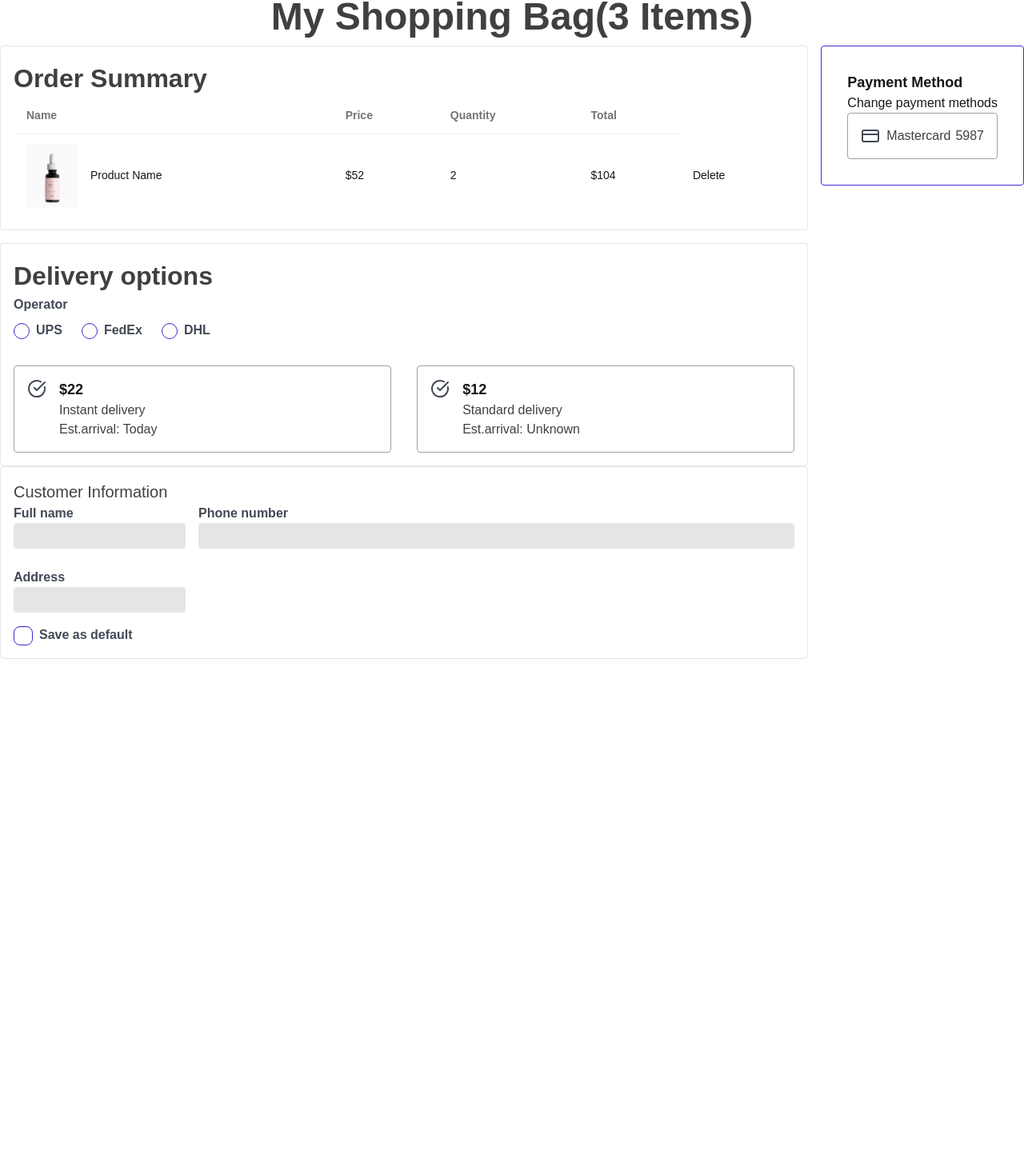
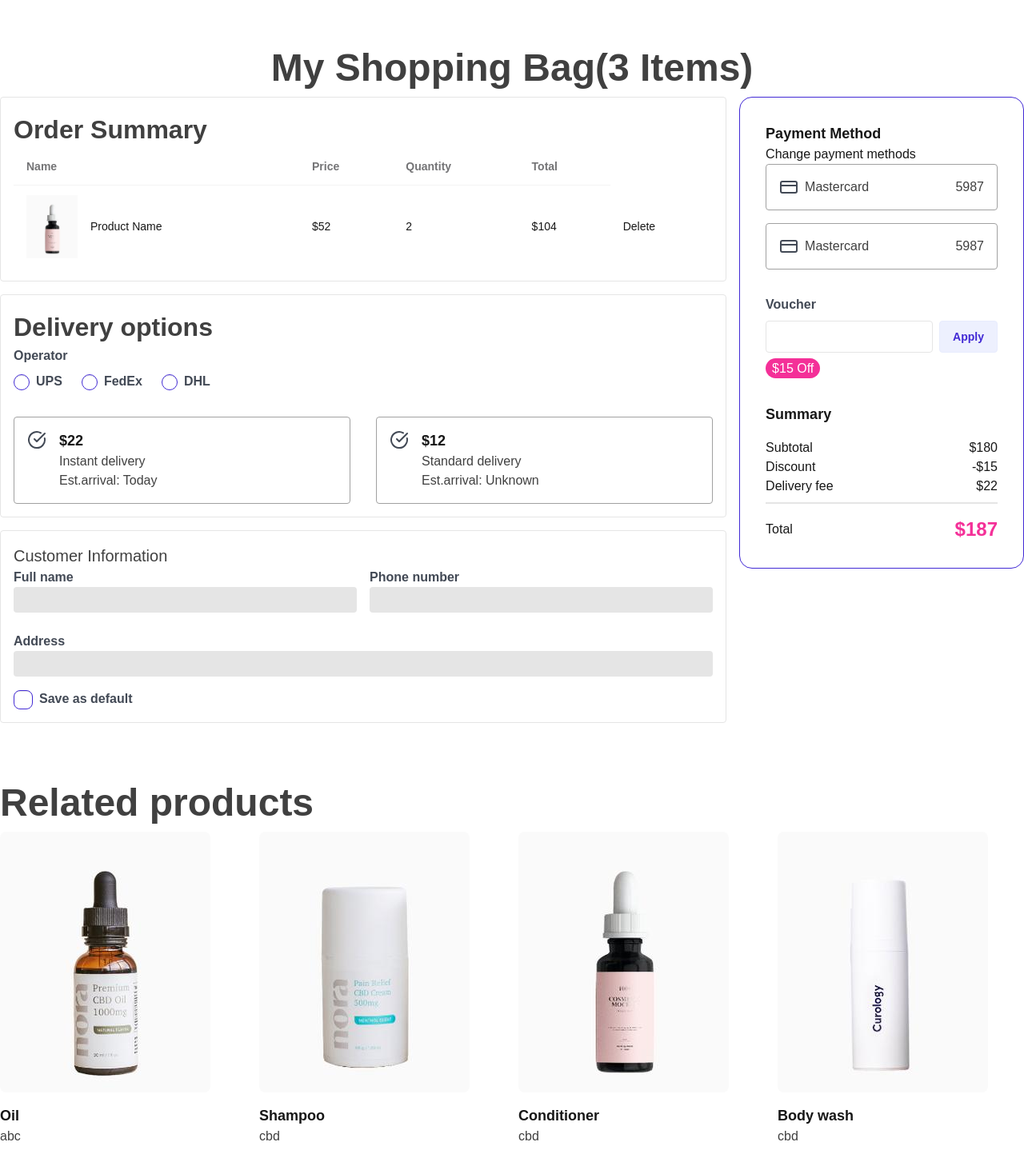
Before and after one commit to ahmedbrsh1/health-products-store, a Next.js app: page /cart in a window 1280 px wide. Shown: the part 72-1525 px from the top of the page at 80% size. Before the commit the page ends 896 px from the top, so only its background shows below. Built offline with nearby package versions, Linux system fonts and the light colour scheme.

Commit message:
Finished Structure

```diff
--- a/src/app/cart/page.tsx
+++ b/src/app/cart/page.tsx
@@ -1,15 +1,58 @@
 import Image from "next/image";
-import Product3 from "../../../public/Product3.jpg";
 import { CheckCircle, CreditCard } from "lucide-react";
 import Link from "next/link";
+import Products from "../components/Products";
+import Product from "../models/product";
 
+import Product1 from "../../../public/Product1.jpg";
+import Product2 from "../../../public/Product2.jpg";
+import Product3 from "../../../public/Product3.jpg";
+import Product4 from "../../../public/Product4.jpg";
+
+const products: Product[] = [
+  {
+    id: 1,
+    title: "Oil",
+    description: "abc",
+    category: "bestseller",
+    image: Product1,
+    price: 12,
+  },
+  {
+    id: 2,
+    title: "Shampoo",
+    description: "cbd",
+    category: "bestseller",
+    image: Product2,
+    price: 15,
+    discountedPrice: 12,
+  },
+  {
+    id: 3,
+    title: "Conditioner",
+    description: "cbd",
+    category: "bestseller",
+    image: Product3,
+    price: 15,
+    discountedPrice: 12,
+  },
+  {
+    id: 4,
+    title: "Body wash",
+    description: "cbd",
+    category: "bestseller",
+    image: Product4,
+    price: 15,
+    discountedPrice: 12,
+  },
+];
 const CartPage: React.FC = () => {
   return (
     <>
-      <div className="container mx-auto">
+      <div className="container mx-auto mt-16">
         <h2 className="text-center">My Shopping Bag(3 Items)</h2>
-        {/* I stopped Here */}
-        <div className="grid md:grid-cols-[1fr_auto] gap-4">
+
+        <div className="grid md:grid-cols-[1fr_auto] gap-4 mb-16">
           <div>
             <section className="p-4 border border-neutral-200 rounded mb-4">
               <h3>Order Summary</h3>
@@ -41,7 +84,7 @@ const CartPage: React.FC = () => {
               </table>
             </section>
 
-            <section className="p-4 border border-neutral-200 rounded">
+            <section className="p-4 border border-neutral-200 rounded mb-4">
               <h3>Delivery options</h3>
               <div>
                 <label className="mb-2 block">Operator</label>
@@ -95,10 +138,14 @@ const CartPage: React.FC = () => {
             </section>
             <section className="p-4 border border-neutral-200 rounded">
               <h4>Customer Information</h4>
-              <div className="grid md:grid-cols-[auto_1fr] gap-x-4 gap-y-6 mb-4">
+              <div className="grid md:grid-cols-2 gap-x-4 gap-y-6 mb-4">
                 <CustomerInput name="fullname" label="Full name" />
                 <CustomerInput name="phonenumber" label="Phone number" />
-                <CustomerInput name="address" label="Address" />
+                <CustomerInput
+                  className="md:col-span-2"
+                  name="address"
+                  label="Address"
+                />
               </div>
               <input
                 type="checkbox"
@@ -108,16 +155,58 @@ const CartPage: React.FC = () => {
               <label htmlFor="default">Save as default</label>
             </section>
           </div>
-          <div className="border border-primary rounded h-fit p-8">
+          <div className="border border-primary rounded-2xl h-fit p-8">
             <h5>Payment Method</h5>
             <Link href={""}>Change payment methods</Link>
-            <ul>
+            <ul className="mb-8">
               <li>
                 <PaymentMethod id="1" type="Mastercard" last4="5987" />
+                <PaymentMethod id="2" type="Mastercard" last4="5987" />
               </li>
             </ul>
+            <label className="mb-2 block" htmlFor="voucher">
+              Voucher
+            </label>
+            <div className="flex gap-2 mb-2">
+              <input
+                className="border border-neutral-200 rounded"
+                type="text"
+                id="voucher"
+                name="voucher"
+              />
+              <button className="btn btn-primary btn-soft">Apply</button>
+            </div>
+            <span className="bg-secondary rounded-full px-2 py-1 text-white ">
+              $15 Off
+            </span>
+            <section className="mt-8">
+              <h5 className="mb-4">Summary</h5>
+              <dl>
+                <div className="flex justify-between">
+                  <dt>Subtotal</dt>
+                  <dd>$180</dd>
+                </div>
+                <div className="flex justify-between">
+                  <dt>Discount</dt>
+                  <dd>-$15</dd>
+                </div>
+                <div className="flex justify-between border-b-2 border-neutral-200 pb-2">
+                  <dt>Delivery fee</dt>
+                  <dd>$22</dd>
+                </div>
+                <div className="flex justify-between mt-4 items-center">
+                  <dt>Total</dt>{" "}
+                  <dd className="text-secondary text-2xl font-bold">$187</dd>
+                </div>
+              </dl>
+            </section>
           </div>
         </div>
+
+        <section>
+          <h2>Related products</h2>
+          <Products products={products} filter="all" />
+        </section>
       </div>
     </>
   );
@@ -155,9 +244,13 @@ const DeliveryOption: React.FC<{
   );
 };
 
-const CustomerInput: React.FC<{ label: string; name: string }> = (props) => {
+const CustomerInput: React.FC<{
+  label: string;
+  name: string;
+  className?: string;
+}> = (props) => {
   return (
-    <div>
+    <div className={props.className}>
       <label className="block" htmlFor={props.name}>
         {props.label}
       </label>
@@ -187,7 +280,7 @@ const PaymentMethod: React.FC<{
       />
       <label
         htmlFor={props.id}
-        className="flex justify-between  border border-neutral-400 p-4 rounded peer-checked:border-primary peer-checked:bg-[#F2F2FDFF]"
+        className="flex justify-between  border border-neutral-400 p-4 rounded peer-checked:border-primary peer-checked:bg-[#F2F2FDFF] mb-4"
       >
         <div className="flex">
           <CreditCard className="mr-2" />
--- /dev/null
+++ b/src/app/components/OrderItem.tsx
@@ -0,0 +1,27 @@
+import Image, { StaticImageData } from "next/image";
+
+const OrderItem: React.FC<{
+  image: StaticImageData;
+  title: string;
+  size: number;
+  quantity: number;
+  total: number;
+}> = (props) => {
+  return (
+    <li className="flex justify-between items-center border-b border-neutral-200 py-4 last:border-none">
+      <div className="flex gap-4 items-center">
+        <Image className="max-w-28" src={props.image} alt="Product Image" />
+        <div>
+          <h5>{props.title}</h5>
+          <p className="text-sm !text-neutral-500 mb-4">Size: {props.size}ml</p>
+          <p className="bg-neutral-200 rounded-full w-fit px-2 py-0.5 text-sm">
+            x{props.quantity} Items
+          </p>
+        </div>
+      </div>
+      {props.total}
+    </li>
+  );
+};
+
+export default OrderItem;
--- a/src/app/products/[product]/page.tsx
+++ b/src/app/products/[product]/page.tsx
@@ -1,5 +1,4 @@
 import Product from "@/app/models/product";
-import Product2 from "../../../../public/Product2.jpg";
 
 import Productsub1 from "../../../../public/Productsub1.jpg";
 import Productsub2 from "../../../../public/Productsub2.jpg";
@@ -11,14 +10,14 @@ import Ingredient3 from "../../../../public/Ingredient3.jpg";
 import UserImage from "../../../../public/UserImage.png";
 import Howtouse from "../../../../public/Howtouse.jpg";
 import Benefits from "../../../../public/Benefits.jpg";
-import Product1 from "../../../../public/Product1.jpg";
 
 import QuantityInput from "@/app/components/QuantityInput";
 import Image, { StaticImageData } from "next/image";
 import Link from "next/link";
 import { Star } from "lucide-react";
 import Products from "@/app/components/Products";
-
+import Product1 from "../../../../public/Product1.jpg";
+import Product2 from "../../../../public/Product2.jpg";
 import Product3 from "../../../../public/Product3.jpg";
 import Product4 from "../../../../public/Product4.jpg";
 
--- /dev/null
+++ b/src/app/purchase-history/page.tsx
@@ -0,0 +1,53 @@
+import Link from "next/link";
+import OrderItem from "../components/OrderItem";
+import Product1 from "../../../public/Product1.jpg";
+import Product2 from "../../../public/Product2.jpg";
+const PurchaseHistoryPage: React.FC = () => {
+  return (
+    <div className="container mx-auto mt-16 max-w-[50rem]">
+      <h2 className="text-center">Purchase history</h2>
+      <p className="!text-neutral-500 text-center mb-8">
+        Check the status of recent orders, manage returns, and discover similar
+        products.
+      </p>
+
+      <div className="collapse bg-base-100 border-base-300 border mb-6">
+        <input type="checkbox" />
+        <div className="collapse-title font-semibold flex justify-between">
+          <div>
+            <span className="text-neutral-500 mr-2">
+              Delivery on March 22,2021
+            </span>
+            <span>Order#4376</span>
+          </div>
+          <div>
+            <Link className="text-neutral-500 text-sm underline" href={""}>
+              Manage order
+            </Link>{" "}
+            <Link className="text-neutral-500 text-sm underline" href={""}>
+              View invoice
+            </Link>
+          </div>
+        </div>
+        <div className="collapse-content text-sm">
+          <OrderItem
+            title="Product name"
+            image={Product1}
+            quantity={2}
+            size={50}
+            total={100}
+          />
+          <OrderItem
+            title="Product name"
+            image={Product1}
+            quantity={2}
+            size={50}
+            total={100}
+          />
+        </div>
+      </div>
+    </div>
+  );
+};
+
+export default PurchaseHistoryPage;
--- /dev/null
+++ b/src/app/purchase/page.tsx
@@ -0,0 +1,86 @@
+import Product1 from "../../../public/Product1.jpg";
+import Product2 from "../../../public/Product2.jpg";
+
+import {
+  Calendar,
+  DollarSign,
+  LucideIcon,
+  ReceiptText,
+  User,
+  Wallet,
+} from "lucide-react";
+import OrderItem from "../components/OrderItem";
+import Link from "next/link";
+
+const PurchasePage: React.FC = () => {
+  return (
+    <div className="container mx-auto mt-16">
+      <h2 className="text-center">Thank you for your purchase!</h2>
+      <p className="text-center text-neutral-500 mb-8">
+        You will receive an confirmation letter through your email
+      </p>
+      <div className="border border-neutral-200 p-4 rounded mx-auto max-w-[50rem]">
+        <section className="border-b border-neutral-200">
+          <DataRow title="Date" icon={Calendar}>
+            <dd>27/04/2022</dd>
+          </DataRow>
+          <DataRow title="Customer" icon={User}>
+            <dd>Alvaro Garcia</dd>
+          </DataRow>
+          <DataRow title="Payment method" icon={Wallet}>
+            <dd>27/04/2022</dd>
+          </DataRow>
+        </section>
+        <section className="mb-4">
+          <DataRow title="Order number" icon={ReceiptText}>
+            <dd>27/04/2022</dd>
+          </DataRow>
+          <DataRow title="Total" icon={DollarSign}>
+            <dd>$187</dd>
+          </DataRow>
+        </section>
+
+        <h4 className="border-b border-neutral-200 pb-2">Order line</h4>
+        <ul className="my-8">
+          <OrderItem
+            image={Product1}
+            title="Product name"
+            quantity={2}
+            size={50}
+            total={104}
+          />
+          <OrderItem
+            image={Product2}
+            title="Product name"
+            quantity={2}
+            size={50}
+            total={104}
+          />
+        </ul>
+
+        <Link className="btn btn-primary" href={"products"}>
+          Continue shopping
+        </Link>
+      </div>
+    </div>
+  );
+};
+
+export default PurchasePage;
+
+const DataRow: React.FC<{
+  title: string;
+  icon: LucideIcon;
+  children: React.ReactNode;
+}> = (props) => {
+  const Icon = props.icon;
+  return (
+    <div className="flex justify-between my-4">
+      <div className="flex gap-2">
+        <Icon color="#636AE8FF" />
+        <dt className="text-neutral-500">{props.title}</dt>
+      </div>
+      {props.children}
+    </div>
+  );
+};
```
